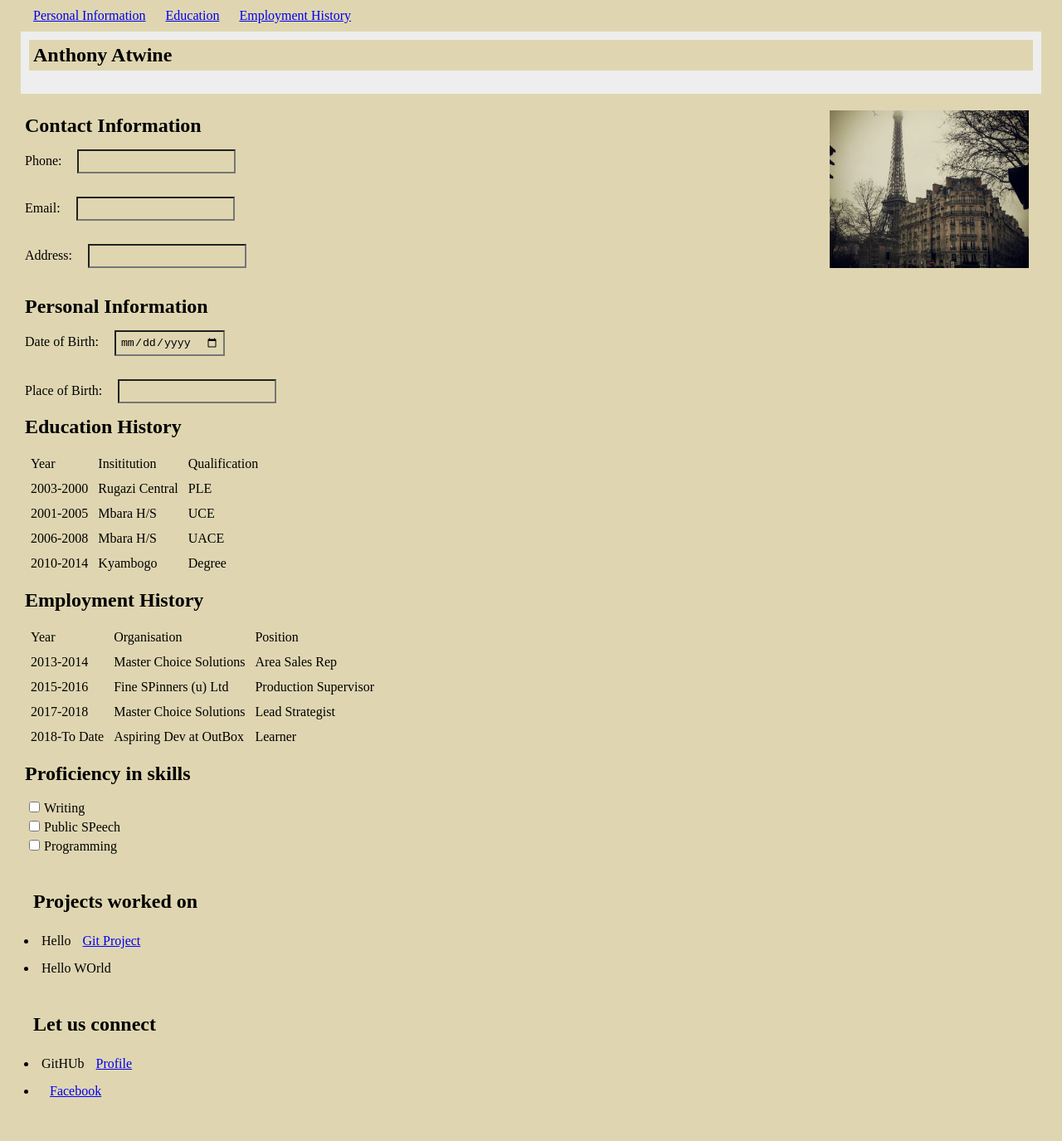
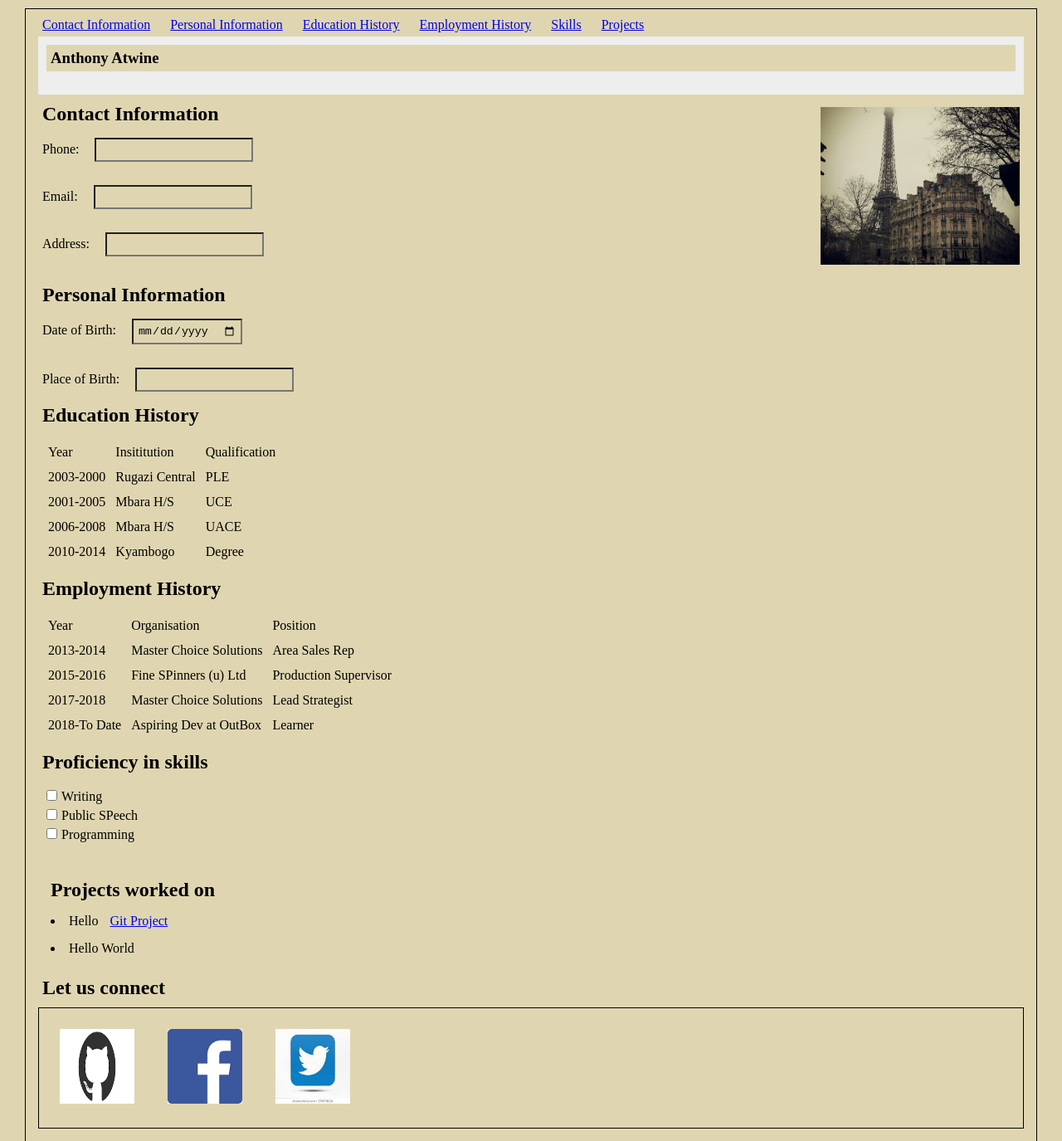
Before and after one commit to Antonio256/Antonio256.github.io, a plain HTML site: page index.html in a window 1280 px wide. Shown: the part 20-1395 px from the top of the page at 83% size. Drawn offline with Linux system fonts and the light colour scheme.

Commit message:
add updated files

```diff
--- a/index.html
+++ b/index.html
@@ -6,20 +6,24 @@
     <title>Personlal Profile</title>
 
   </head>
-  <body class="container">
+  <body>
     <nav class= "navigation" id= "navbar">
+      <a href="#contactinfo">Contact Information</a>
       <a href="#personalinfo">Personal Information</a>
-      <a href="#education1">Education</a>
+      <a href="#education">Education History</a>
       <a href="#employment">Employment History</a>
-</nav>
+      <a href="#skills">Skills</a>
+      <a href="#projects">Projects</a>
+
+
   <section class="welcome">
    <h1>Anthony Atwine</h1> <br />
   </section>
-<section>
-  <img src="sky.jpg" width="250px" height="200px" alt="Antonio" align= "right">
-</section>
 
-  <h2>Contact Information</h2>
+  <img src="sky.jpg" width="250px" height="200px" alt="Antonio" align= "right" title="Antonio">
+
+
+  <h2 id="contactinfo">Contact Information</h2>
     <label for="phonenumber">Phone:</label>
     <input type="text" name="phonenumber" value=""> <br /> <br />
 
@@ -30,7 +34,7 @@
     <input type="text" name="address" id="address"> <br /> <br />
 
 
-  <h2>Personal Information</h2>
+  <h2 id="personalinfo">Personal Information</h2>
     <label for="dateofbirth">Date of Birth:</label>
     <input type="date" id="dateofbirth" name="dateofbirth" value="05-05-1980"> <br> <br>
 
@@ -38,7 +42,7 @@
     <input type="text" name="placeofbirth">
 
 
-  <h2>Education History</h2>
+  <h2 id="education">Education History</h2>
 <table>
     <tr>
     <td>Year</td><td>Insititution</td><td>Qualification</td>
@@ -58,7 +62,7 @@
 
 </table>
 
-<h2>Employment History</h2>
+<h2 id="employment">Employment History</h2>
 
  <table>
     <tr>
@@ -80,27 +84,39 @@
 </table>
 
 
-<h2>Proficiency in skills</h2>
+<h2 id="skills">Proficiency in skills</h2>
       <form>
         <input type="checkbox" name="reading">Writing<br>
         <input type="checkbox" name="publicspeech">Public SPeech<br>
         <input type="checkbox" name="programming">Programming<br><br>
       </form>
 
-<section class= "projects">
-  <h2>Projects worked on</h2>
-      <ul>
+
+<section>
+  <h2 id="projects">Projects worked on</h2>
+
         <li>Hello <a href="https://github.com/Antonio256/Hello-Git">Git Project</a></li>
-        <li>Hello WOrld</li>
-      </ul>
+        <li>Hello World</li>
+
 </section>
 
+<h2>Let us connect</h2>
+
 <section class="links">
-  <h2>Let us connect</h2>
-  <ul>
-    <li>GitHUb <a href="https://github.com/Antonio256">Profile</a></li>
-    <li> <a href="https://www.facebook.com/anthony.bakunda">Facebook</a></li>
-  </ul>
+
+
+    <a href="https://github.com/Antonio256">
+      <img src="github.png" alt="github" width="100px" height="100px" title="Github">
+    </a>
+
+    <a href="https://www.facebook.com/anthony.bakunda">
+      <img src="facebook.png" alt="facebook" width="100px" height="100px" title="Facebook">
+    </a>
+
+      <a href="https://twitter.com/JungleTales">
+        <img src="twitter.jpeg" alt="Twitter" width="100px" height="100px" title="Twitter">
+      </a>
+
 </section>
 
 </body>
--- a/style.css
+++ b/style.css
@@ -21,3 +21,18 @@
 .projects{
   display: block;
 }
+.links{
+  border: 1px solid black;
+  display: flex;
+
+}
+
+.navigation{
+  border: 1px solid black;
+  padding: 10px;
+  margin: 10px;
+}
+
+.navbar{
+  border: 1px solid black;
+}
```
Also changed, not shown: facebook.png (added), github.png (added), twitter.jpeg (added). Lines whose indentation alone changed are shown as unchanged.
